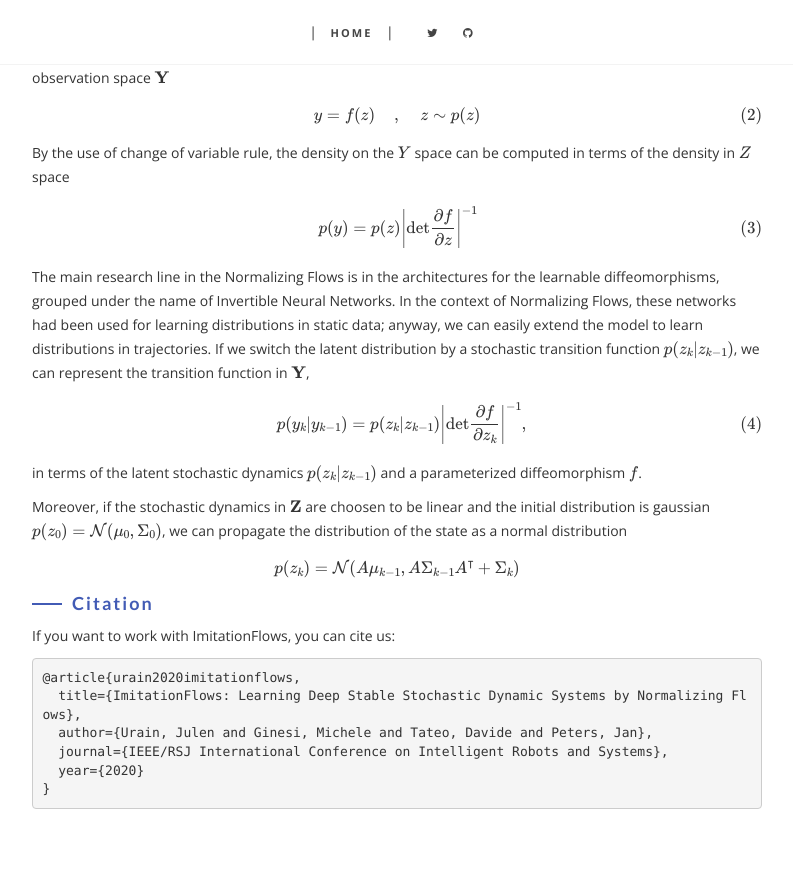
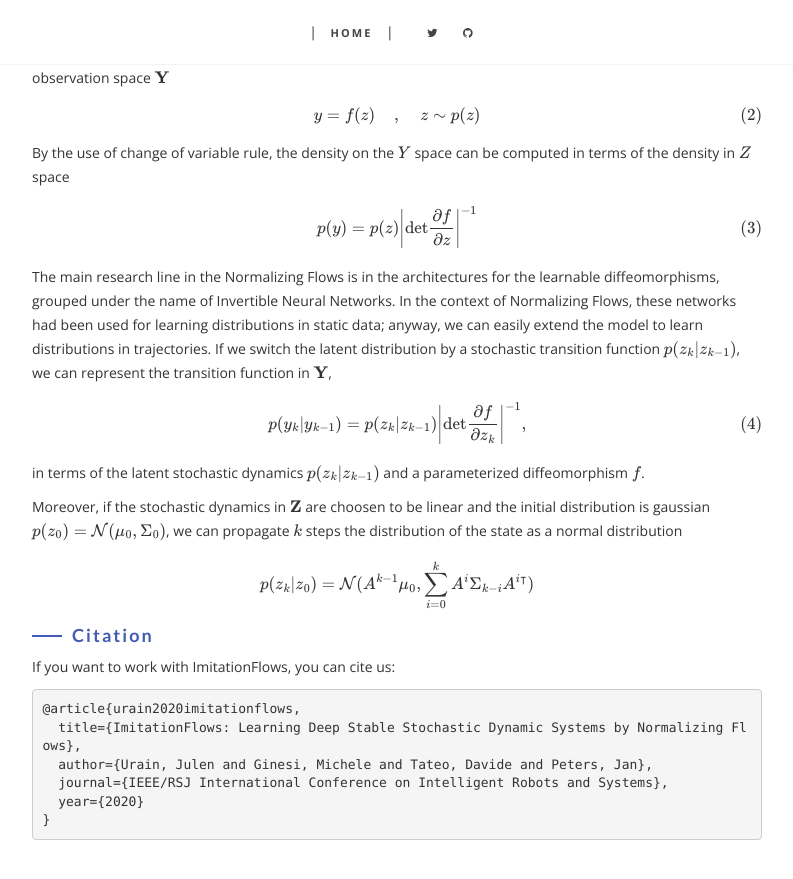
Before and after one commit to TheCamusean/theCamusean.github.io, a Jekyll site: the page built from _posts/2020-07-05-ImitationFlows.md, in a window 1280 px wide and 900 px high, scrolled down 2758 px. Shown: the top 879 px of the window, without its empty margins (243-1036 px from the left). Built offline with Jekyll 4.4.1, drawn with Linux system fonts in a browser that asks for light colours; some web fonts are replaced; formulas are drawn with MathJax 3; a script that is not in the unit is left out; comment, search, counter and statistics services are not loaded.

Commit message:
linear evolution

```diff
--- a/_posts/2020-07-05-ImitationFlows.md
+++ b/_posts/2020-07-05-ImitationFlows.md
@@ -90,9 +90,9 @@ The main research line in the Normalizing Flows is in the architectures for the
 \end{align}
 in terms of the latent stochastic dynamics $p(z_{k}|z_{k-1})$ and a parameterized diffeomorphism $f$.
 
-Moreover, if the stochastic dynamics in $\mathbf{Z}$ are choosen to be linear and the initial distribution is gaussian $p(z_0) = \mathcal{N}(\mu_0, \Sigma_0)$, we can propagate the distribution of the state as a normal distribution
+Moreover, if the stochastic dynamics in $\mathbf{Z}$ are choosen to be linear and the initial distribution is gaussian $p(z_0) = \mathcal{N}(\mu_0, \Sigma_0)$, we can propagate $k$ steps the distribution of the state as a normal distribution
 
-$$p(z_k) = \mathcal{N}(A \mu_{k-1}, A \Sigma_{k-1} A^{\intercal} + \Sigma_k)$$
+$$p(z_k|z_0) = \mathcal{N}(A^{k-1} \mu_{0}, \sum_{i=0}^{k} A^{i} \Sigma_{k-i} A^{i \intercal})$$
 
 
 #### Citation
```
